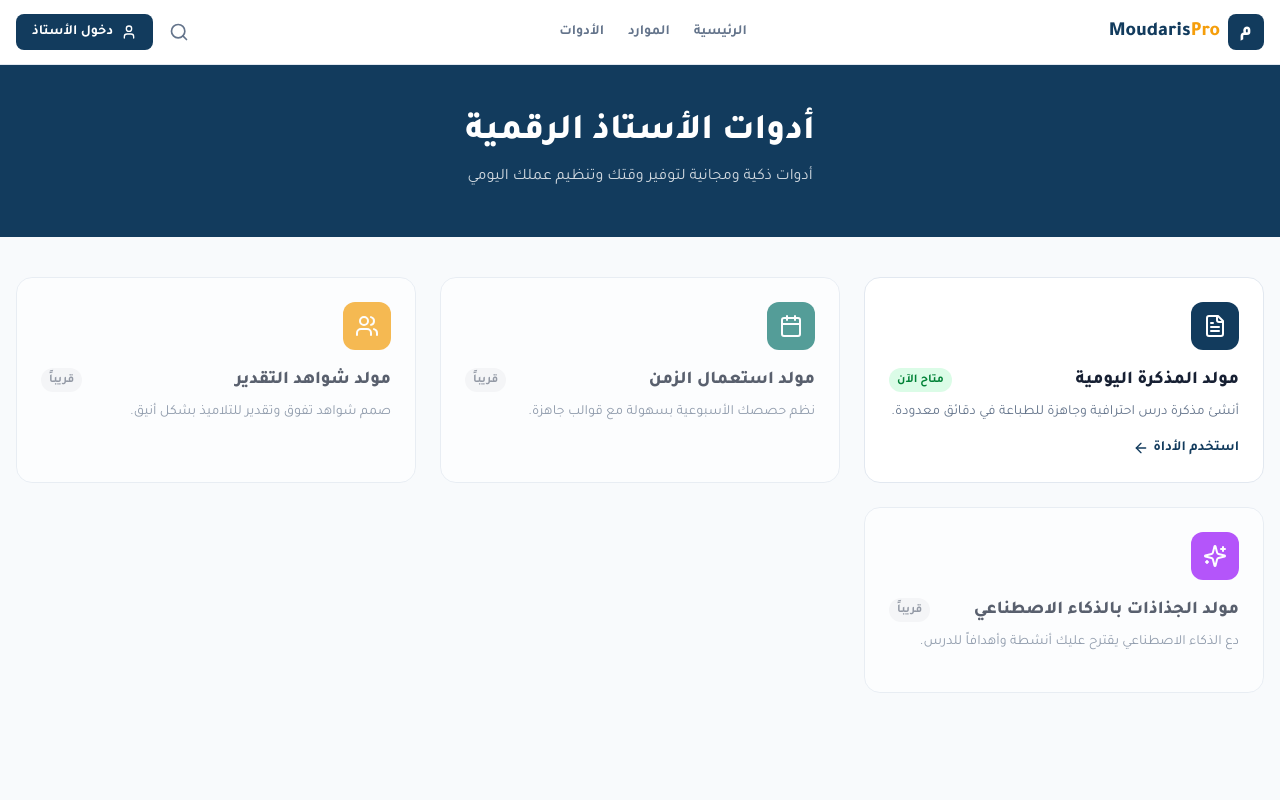
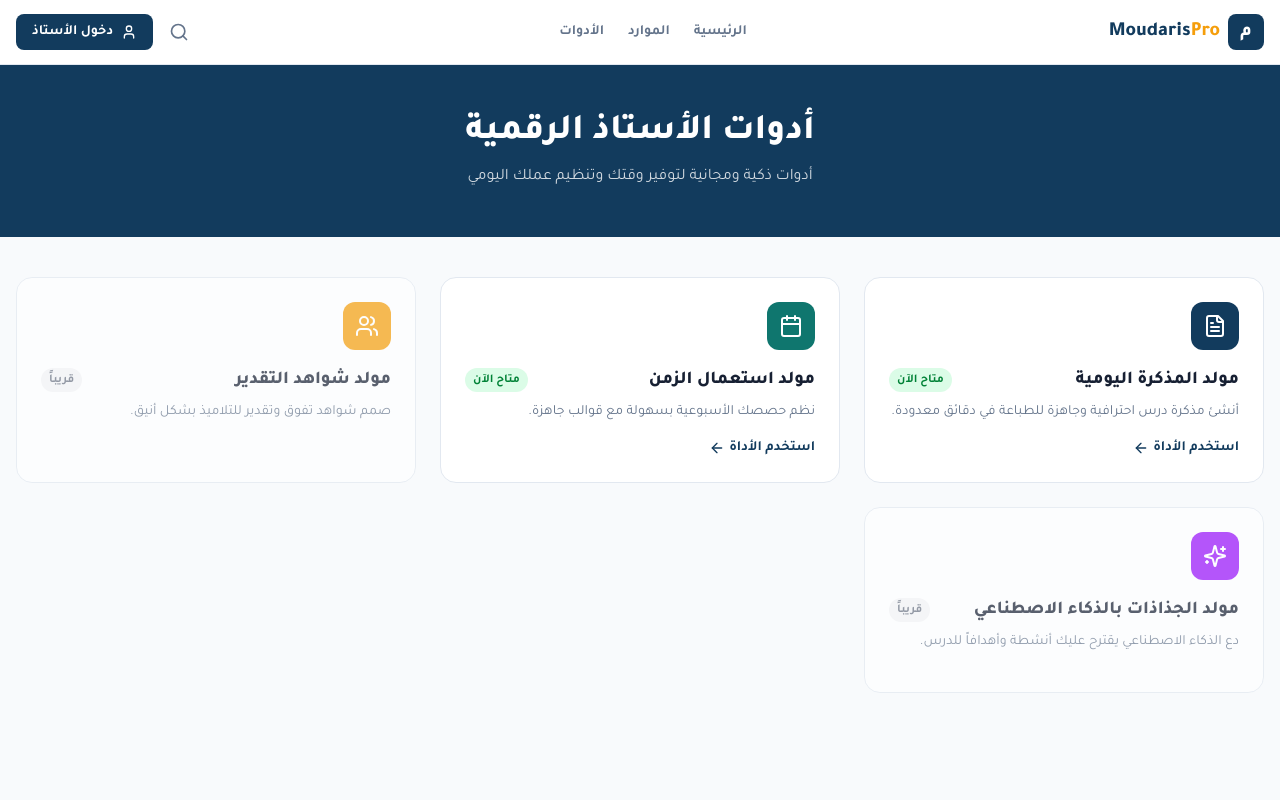
Before and after one commit to modarispro01-lab/moudaris-pro, a Next.js app: page /tools in a window 1280 px wide. Shown: the top 800 px of the page. Built offline with nearby package versions, Linux system fonts and the light colour scheme.

Commit message:
feat: activate emploi du temps card on tools page

```diff
--- a/src/app/tools/page.tsx
+++ b/src/app/tools/page.tsx
@@ -28,12 +28,12 @@ const tools = [
     status: 'متاح الآن',
   },
   {
-    id: 'schedule',
+    id: 'emploi-du-temps',
     title: 'مولد استعمال الزمن',
     description: 'نظم حصصك الأسبوعية بسهولة مع قوالب جاهزة.',
     icon: Calendar,
     color: 'bg-secondary',
-    status: 'قريباً',
+    status: 'متاح الآن',
   },
   {
     id: 'certificates',
```
